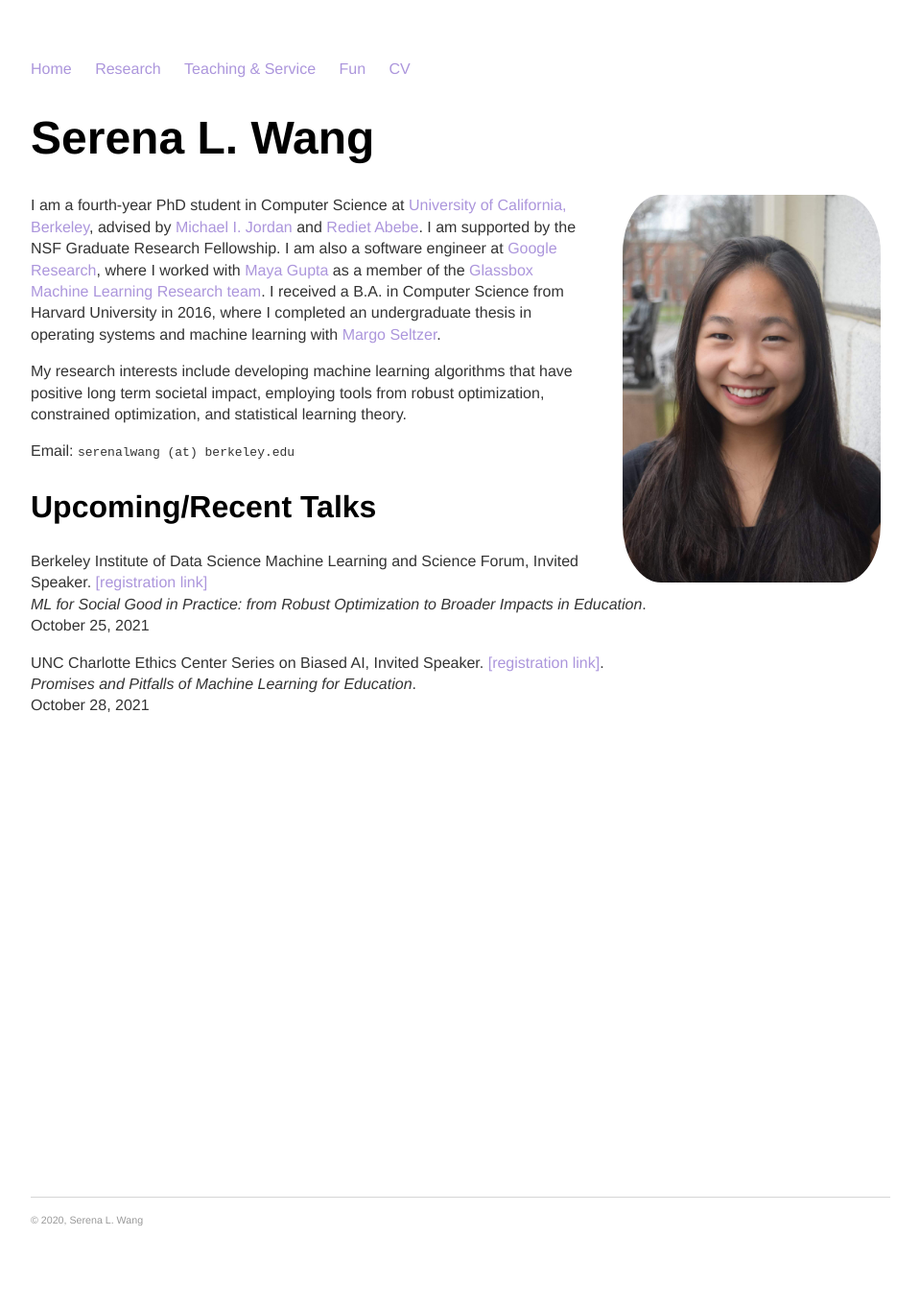
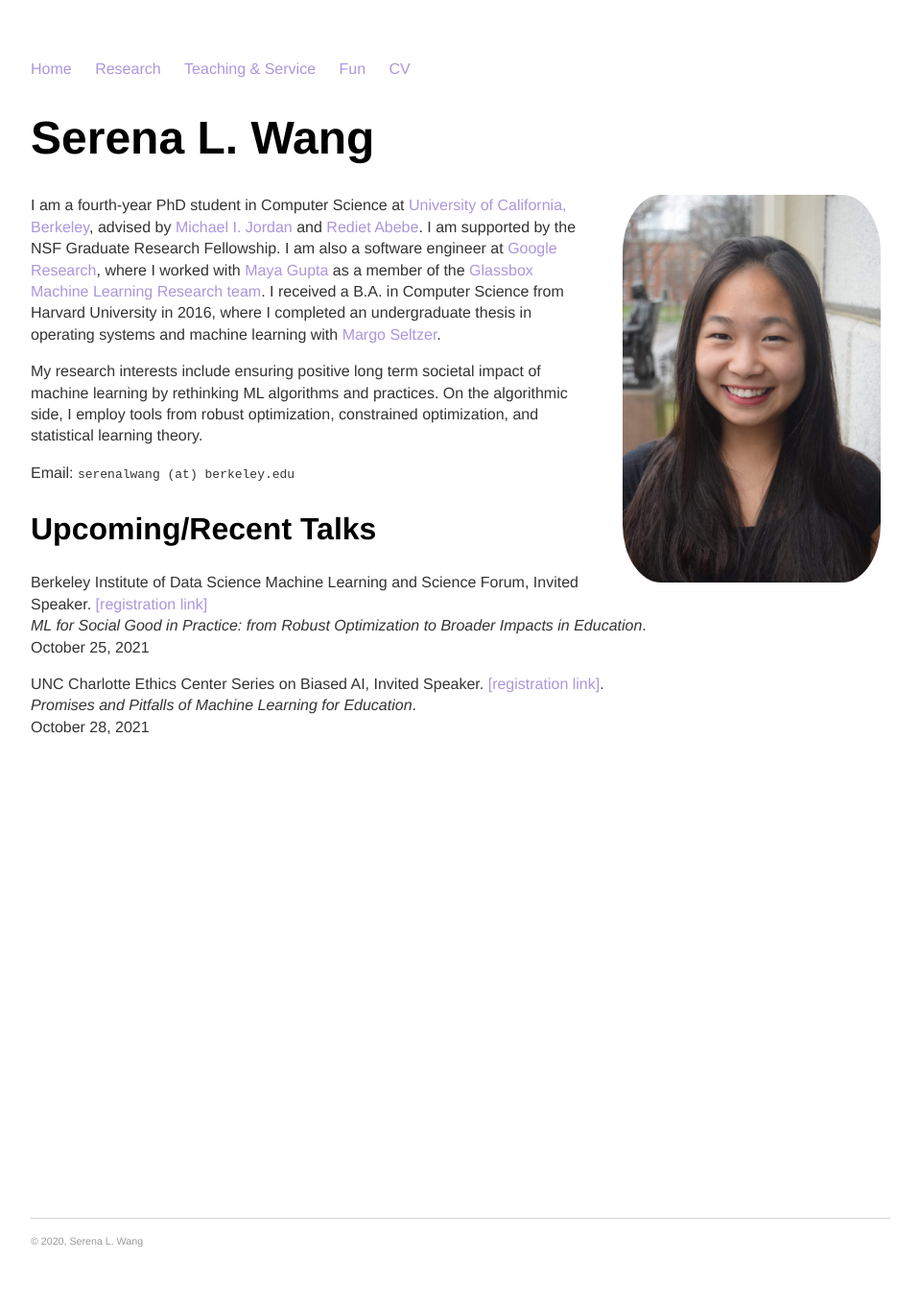
Before and after one commit to serenalwang/serenalwang.github.io, a Jekyll site: the page built from index.md, in a window 1280 px wide. Shown: the whole page at 96% size, without its empty margins (160-1119 px from the left). Built offline with Jekyll 4.4.1, drawn with Linux system fonts in a browser that asks for light colours; before the commit the page ends 1341 px from its top, so only the background shows below that.

Commit message:
updated research interests.

```diff
--- a/index.md
+++ b/index.md
@@ -10,7 +10,7 @@ title: Serena L. Wang - EECS at UC Berkeley
 
 I am a fourth-year PhD student in Computer Science at [University of California, Berkeley](https://eecs.berkeley.edu/), advised by [Michael I. Jordan](https://people.eecs.berkeley.edu/~jordan/) and [Rediet Abebe](https://www.redietabebe.com/). I am supported by the NSF Graduate Research Fellowship. I am also a software engineer at [Google Research](https://research.google/people/SerenaLutongWang/), where I worked with [Maya Gupta](https://mayagupta.org/) as a member of the [Glassbox Machine Learning Research team](https://www.technologyreview.com/2015/11/05/165175/google-tries-to-make-machine-learning-a-little-more-human/). I received a B.A. in Computer Science from Harvard University in 2016, where I completed an undergraduate thesis in operating systems and machine learning with [Margo Seltzer](https://www.seltzer.com/margo/).
 
-My research interests include developing machine learning algorithms that have positive long term societal impact, employing tools from robust optimization, constrained optimization, and statistical learning theory.
+My research interests include ensuring positive long term societal impact of machine learning by rethinking ML algorithms and practices. On the algorithmic side, I employ tools from robust optimization, constrained optimization, and statistical learning theory.
 
 Email: `serenalwang (at) berkeley.edu`
 
```
